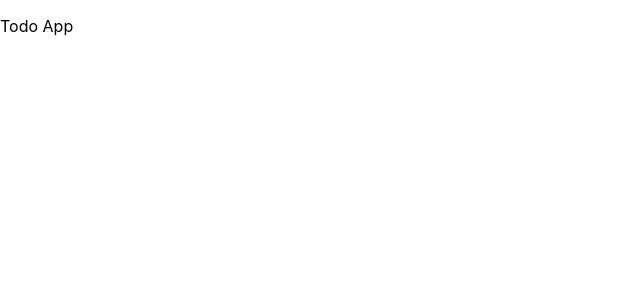
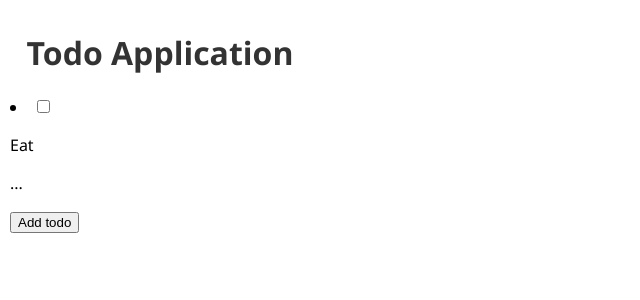
Before and after one commit to prafullamishra001/TO_DO, a React (Create React App) app in the folder todo/: page / in a window 1280 px wide. Shown: the top 300 px of the page, without its empty margins (0-640 px from the left). Built offline with nearby package versions, Linux system fonts and the light colour scheme.

Commit message:
components done

```diff
--- a/todo/src/App.js
+++ b/todo/src/App.js
@@ -1,7 +1,17 @@
   import React from 'react';
+  import Todoitem from './components/Todoitem';
+  import Header from './components/header';
+  import Button from './components/Button';
+  import './style.css';
+  const App = () =>{
+    return (
+      <div className='todo-container'>
+        <Header/>
+        <Todoitem/>
+        <Button/>
 
-  const App = () =>{
-    return <p>Todo App</p>
+      </div>
+    )
   }
 
   export default App;
--- /dev/null
+++ b/todo/src/components/Button.jsx
@@ -0,0 +1,7 @@
+import React from 'react';
+
+const Button=()=>{
+    return <button>Add todo</button>
+}
+
+export default Button;
--- /dev/null
+++ b/todo/src/components/Todoitem.jsx
@@ -0,0 +1,14 @@
+import React from 'react';
+
+const Todoitem = () => {
+
+    return (
+        <li>
+            <input type="checkbox" />
+            <p>Eat</p>
+            <p>...</p>
+        </li>
+    )
+}
+
+export default Todoitem;
--- /dev/null
+++ b/todo/src/components/header.jsx
@@ -0,0 +1,8 @@
+import React from 'react';
+
+
+const Header =()=>{
+    return <h1 className='todo-header'>Todo Application</h1>
+}
+
+export default Header;
--- /dev/null
+++ b/todo/src/style.css
@@ -0,0 +1,10 @@
+.todo-container {
+    width: 300px;
+    padding: 10px;
+    font-family: 'Segoe UI', Tahoma, Geneva, Verdana, sans-serif;
+}
+
+.todo-header {
+    text-align: center;
+    color: #333;
+}
```
